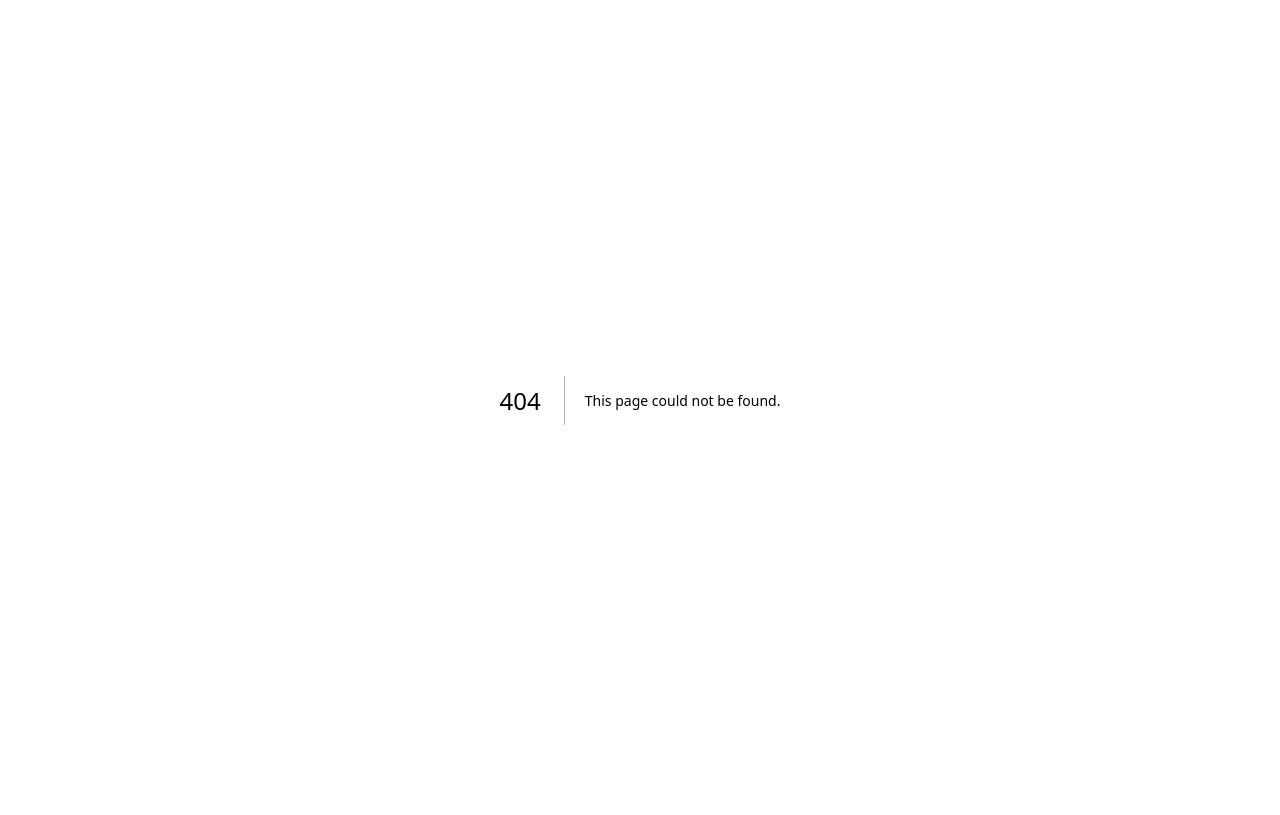
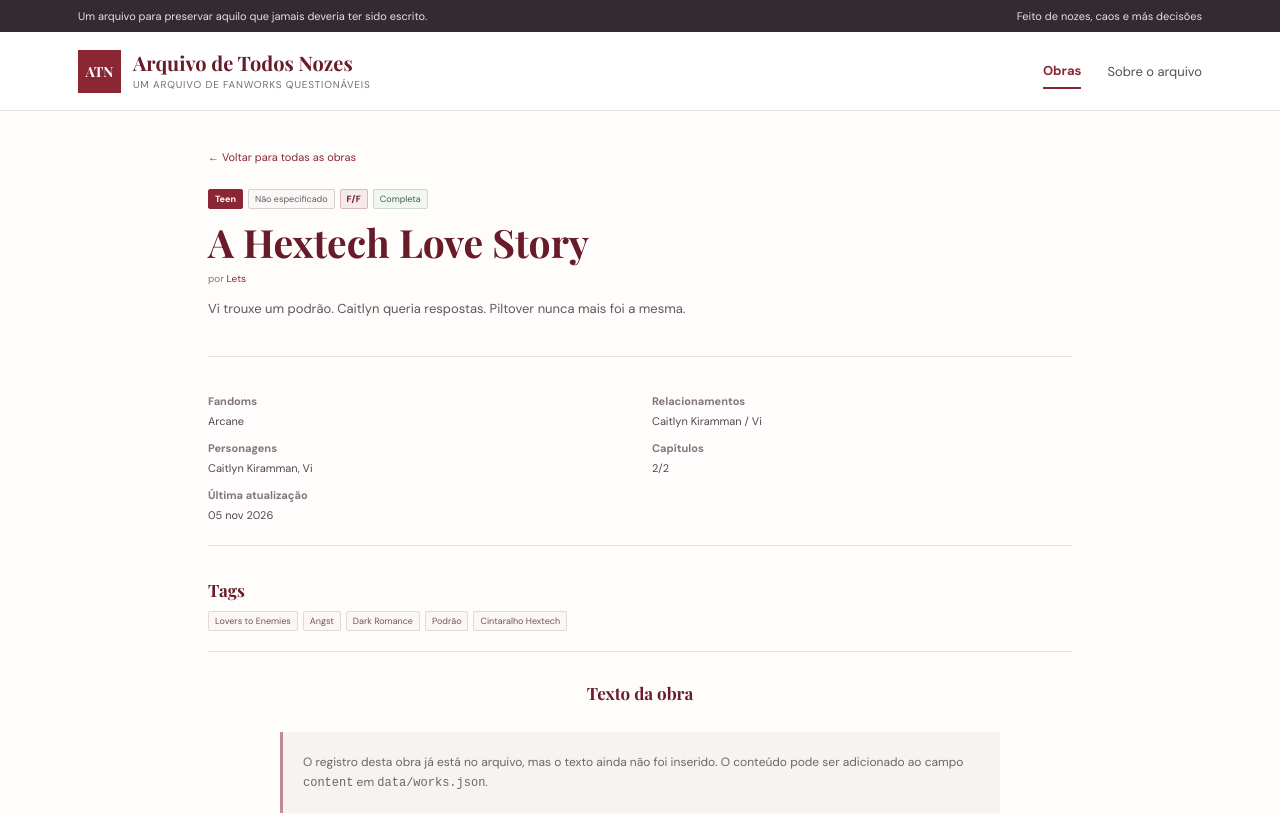
Before and after one commit to LetsTN/Arquivo-de-Todos-Nozes, a Next.js app: page /works/a-hextech-love-story in a window 1280 px wide. Before the commit this address had no page. Shown: the top 815 px of the page. Built offline with nearby package versions, Linux system fonts and the light colour scheme.

Commit message:
Add individual fanwork reading page

```diff
--- /dev/null
+++ b/app/works/[slug]/page.tsx
@@ -0,0 +1,84 @@
+import Link from "next/link";
+import { notFound } from "next/navigation";
+import works from "@/data/works.json";
+
+type Work = (typeof works)[number];
+
+export function generateStaticParams() {
+  return works.map((work) => ({ slug: work.slug }));
+}
+
+export default function WorkPage({ params }: { params: { slug: string } }) {
+  const work = (works as Work[]).find((item) => item.slug === params.slug);
+
+  if (!work) notFound();
+
+  return (
+    <main className="archive-shell">
+      <div className="utility-bar">
+        <div className="utility-inner">
+          <span>Um arquivo para preservar aquilo que jamais deveria ter sido escrito.</span>
+          <span>Feito de nozes, caos e más decisões</span>
+        </div>
+      </div>
+      <header className="site-header">
+        <div className="header-inner">
+          <Link className="brand" href="/">
+            <span className="brand-mark">ATN</span>
+            <span><strong>Arquivo de Todos Nozes</strong><small>um arquivo de fanworks questionáveis</small></span>
+          </Link>
+          <nav className="main-nav" aria-label="Navegação principal">
+            <Link className="active" href="/">Obras</Link>
+            <a href="/#about">Sobre o arquivo</a>
+          </nav>
+        </div>
+      </header>
+
+      <article className="reader-wrap">
+        <Link className="back-link" href="/">← Voltar para todas as obras</Link>
+        <header className="reader-header">
+          <div className="work-badges">
+            <span className="metadata-badge rating">{work.rating}</span>
+            {work.warnings.map((warning) => <span className="metadata-badge" key={warning}>{warning}</span>)}
+            {work.category.map((category) => <span className="metadata-badge category" key={category}>{category}</span>)}
+            <span className={`metadata-badge ${work.status === "Completa" ? "complete" : "ongoing"}`}>{work.status}</span>
+          </div>
+          <h1>{work.title}</h1>
+          <p className="byline">por <span className="author-name">{work.author}</span></p>
+          <p className="reader-summary">{work.summary}</p>
+        </header>
+
+        <dl className="reader-meta">
+          <div><dt>Fandoms</dt><dd>{work.fandoms.join(", ")}</dd></div>
+          <div><dt>Relacionamentos</dt><dd>{work.relationships.length ? work.relationships.join(", ") : "Nenhum relacionamento especificado"}</dd></div>
+          <div><dt>Personagens</dt><dd>{work.characters.length ? work.characters.join(", ") : "Não especificados"}</dd></div>
+          <div><dt>Capítulos</dt><dd>{work.chapters}</dd></div>
+          <div><dt>Última atualização</dt><dd>{work.updatedAt}</dd></div>
+          {work.wordCount !== null && <div><dt>Palavras</dt><dd>{work.wordCount.toLocaleString("pt-BR")}</dd></div>}
+        </dl>
+
+        <section className="reader-tags">
+          <h2>Tags</h2>
+          <div className="tags">{work.tags.map((tag) => <span key={tag}>{tag}</span>)}</div>
+        </section>
+
+        <section className="chapter" aria-label="Texto da obra">
+          <h2 className="chapter-heading">Texto da obra</h2>
+          {work.content.length > 0 ? (
+            <div className="chapter-text">
+              {work.content.map((paragraph, index) => <p key={index}>{paragraph}</p>)}
+            </div>
+          ) : (
+            <p className="empty-story">O registro desta obra já está no arquivo, mas o texto ainda não foi inserido. O conteúdo pode ser adicionado ao campo <code>content</code> em <code>data/works.json</code>.</p>
+          )}
+        </section>
+      </article>
+
+      <footer className="footer">
+        <div className="footer-brand">Arquivo de Todos Nozes</div>
+        <p>Feito com carinho, caos e uma quantidade preocupante de referências.</p>
+        <small>Projeto independente de paródia e arquivo de fanworks. Não afiliado ao AO3.</small>
+      </footer>
+    </main>
+  );
+}
```
